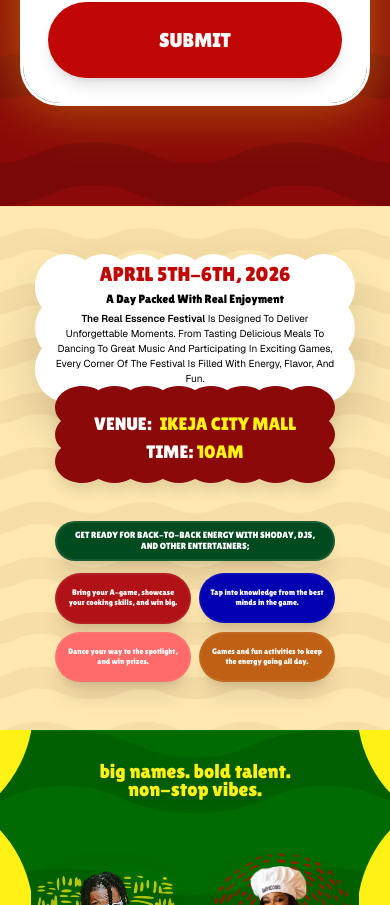
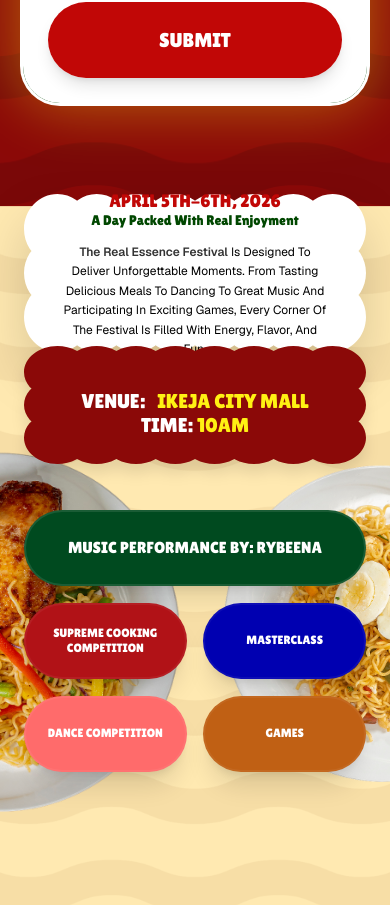
Before and after one commit to Jaymi-01/realessencefestival, a Next.js app: page / in a window 390 px wide. Shown: the part 819-1724 px from the top of the page. Built offline with nearby package versions, Linux system fonts and the light colour scheme; no server answers.

Commit message:
refactor: fixed the desktop view

```diff
--- a/components/Details.tsx
+++ b/components/Details.tsx
@@ -1,38 +1,48 @@
 "use client";
 
 import Image from "next/image";
-import { motion } from "framer-motion";
-import { useState, useEffect } from "react";
+import { useState, useRef } from "react";
+import { motion, AnimatePresence } from "framer-motion";
+import { X } from "@phosphor-icons/react";
+
+interface Activity {
+  title: string;
+  desc: string;
+  bg: string;
+}
 
 export default function Details() {
-  const [isMobile, setIsMobile] = useState(false);
+  const [hoveredActivity, setHoveredActivity] = useState<Activity | null>(null);
+  const timeoutRef = useRef<NodeJS.Timeout | null>(null);
 
-  useEffect(() => {
-    const checkMobile = () => setIsMobile(window.innerWidth < 768);
-    checkMobile();
-    window.addEventListener('resize', checkMobile);
-    return () => window.removeEventListener('resize', checkMobile);
-  }, []);
-
-  const activities = [
-    { title: "SUPREME COOKING\nCOMPETITION", desc: "Bring your A-game, showcase your cooking skills, and win big.", bg: "bg-[#B11217]" },
-    { title: "MASTERCLASS", desc: "Tap into knowledge from the best minds in the game.", bg: "bg-[#0000B1]" },
-    { title: "DANCE COMPETITION", desc: "Dance your way to the spotlight, and win prizes.", bg: "bg-[#FF6B6B]" },
-    { title: "GAMES", desc: "Games and fun activities to keep the energy going all day.", bg: "bg-[#C06014]" },
+  const activities: Activity[] = [
+    { title: "SUPREME COOKING\nCOMPETITION", desc: "Bring your A-game, showcase your cooking skills, and win big with our culinary challenge.", bg: "bg-[#B11217]" },
+    { title: "MASTERCLASS", desc: "Tap into knowledge from the best minds in the game and elevate your skills.", bg: "bg-[#0000B1]" },
+    { title: "DANCE COMPETITION", desc: "Dance your way to the spotlight, and win amazing prizes in our high-energy face-off.", bg: "bg-[#FF6B6B]" },
+    { title: "GAMES", desc: "Exciting games and fun activities to keep the energy going all day long.", bg: "bg-[#C06014]" },
   ];
 
-  const mainVariants = {
-    initial: { opacity: 1, y: 0 },
-    hover: { opacity: 0, y: -20 },
+  const rybeenaActivity: Activity = {
+    title: "MUSIC PERFORMANCE BY: RYBEENA",
+    desc: "Get ready for back-to-back energy with Rybeena, DJs, and other entertainers as we vibe through the festival.",
+    bg: "bg-[#004A1F]"
   };
 
-  const hoverVariants = {
-    initial: { opacity: 0, y: 20 },
-    hover: { opacity: 1, y: 0 },
+  const handleMouseEnter = (activity: Activity) => {
+    if (timeoutRef.current) clearTimeout(timeoutRef.current);
+    setHoveredActivity(activity);
   };
 
+  const handleMouseLeave = () => {
+    timeoutRef.current = setTimeout(() => {
+      setHoveredActivity(null);
+    }, 100);
+  };
+
+  const CAPSULE_HEIGHT = "h-[clamp(60px,9vh,85px)]";
+
   return (
-    <section className="relative md:min-h-[1000px] flex flex-col items-center justify-center overflow-visible py-12 md:py-24 font-lilita text-white">
+    <section className="relative min-h-screen flex flex-col items-center overflow-visible pb-[8vh] pt-0 font-lilita text-white">
       {/* Background */}
       <div className="absolute inset-0 z-0 pointer-events-none">
         <Image
@@ -40,96 +50,87 @@ export default function Details() {
           alt=""
           fill
           className="object-cover"
-          sizes="100vw"
+          priority
         />
       </div>
 
-      {/* Side Plates with Slide In */}
+      {/* Side Plates - Scaled down to prevent crowding center content */}
       <motion.div
         initial={{ x: -100, opacity: 0 }}
         whileInView={{ x: 0, opacity: 1 }}
         viewport={{ once: true }}
         transition={{ duration: 0.8, ease: "easeOut" }}
-        className="absolute left-0 top-1/2 -translate-y-1/2 w-[300px] md:w-[450px] h-[900px] z-10 pointer-events-none hidden md:block"
+        className="absolute left-0 top-1/2 -translate-y-1/2 w-[clamp(240px,25vw,450px)] aspect-[1/2] z-10 pointer-events-none opacity-50 lg:opacity-100"
       >
-        <Image src="/assets/plate-left.png" alt="" fill className="object-contain object-left" sizes="450px" />
+        <Image src="/assets/plate-left.png" alt="" fill className="object-contain object-left" priority />
       </motion.div>
       <motion.div
         initial={{ x: 100, opacity: 0 }}
         whileInView={{ x: 0, opacity: 1 }}
         viewport={{ once: true }}
         transition={{ duration: 0.8, ease: "easeOut" }}
-        className="absolute right-0 top-1/2 -translate-y-1/2 w-[300px] md:w-[450px] h-[900px] z-10 pointer-events-none hidden md:block"
+        className="absolute right-0 top-1/2 -translate-y-1/2 w-[clamp(240px,25vw,450px)] aspect-[1/2] z-10 pointer-events-none opacity-50 lg:opacity-100"
       >
-        <Image src="/assets/plate-right.png" alt="" fill className="object-contain object-right" sizes="450px" />
+        <Image src="/assets/plate-right.png" alt="" fill className="object-contain object-right" priority />
       </motion.div>
 
-      <div className="relative z-20 w-full px-6 flex flex-col items-center">
+      {/* Main Container - Anchored to top with stable side-gap */}
+      <div className="relative z-20 w-full max-w-[1440px] mx-auto px-6 flex flex-col items-center pt-[1vh]">
 
-        {/* Vector Date */}
+        {/* Vector Date - Orientation-aware width for cross-device consistency */}
         <motion.div
           initial={{ opacity: 0, scale: 0.9 }}
           whileInView={{ opacity: 1, scale: 1 }}
           viewport={{ once: true }}
           transition={{ duration: 0.6 }}
-          className="relative w-full max-w-[320px] md:max-w-[550px] mt-0 md:-mt-[350px] mb-6"
+          className="relative w-full max-w-[clamp(380px,85vw,620px)] landscape:max-w-[500px] -mt-[20px] lg:-mt-[50px] mb-[2vh]"
         >
           <div className="relative w-full aspect-[1046/484]">
-            <Image src="/assets/Vector-date.svg" alt="Date" fill className="object-contain drop-shadow-2xl" sizes="(max-width: 768px) 320px, 550px" />
-            <div className="absolute inset-0 flex flex-col items-center justify-center text-center px-4 md:px-10 pb-2">
+            <Image src="/assets/Vector-date.svg" alt="Date" fill className="object-contain drop-shadow-2xl" />
+            <div className="absolute inset-0 flex flex-col items-center justify-center text-center px-[8vw] pt-[2vh] pb-[3vh]">
               <motion.h2
-                initial={{ x: isMobile ? 0 : -50, y: isMobile ? 20 : 0, opacity: 0 }}
-                whileInView={{ x: 0, y: 0, opacity: 1 }}
-                viewport={{ once: true }}
-                transition={{ duration: 0.5, delay: 0.3, ease: "easeOut" }}
-                className="text-[#C10706] text-xl md:text-3xl font-lilita leading-tight"
+                className="text-[#C10706] text-[clamp(18px,3.2vw,44px)] landscape:text-[clamp(18px,2.5vw,36px)] font-lilita leading-[1.1] mt-[1.5vh]"
               >
                 APRIL 5TH-6TH, 2026
               </motion.h2>
               <motion.p
-                initial={{ x: isMobile ? 0 : 50, y: isMobile ? 20 : 0, opacity: 0 }}
-                whileInView={{ x: 0, y: 0, opacity: 1 }}
-                viewport={{ once: true }}
-                transition={{ duration: 0.5, delay: 0.5, ease: "easeOut" }}
-                className="text-black text-xs md:text-xl mt-1 font-lilita capitalize"
+                className="text-[#004700] text-[clamp(14px,2.4vw,30px)] landscape:text-[clamp(14px,2vw,24px)] mt-[0.2vh] font-lilita capitalize leading-tight"
               >
                 A Day Packed with Real Enjoyment
               </motion.p>
               <motion.p
-                initial={{ y: 20, opacity: 0 }}
-                whileInView={{ opacity: 1, y: 0 }}
-                viewport={{ once: true }}
-                transition={{ duration: 0.5, delay: 0.7 }}
-                className="text-black text-[10px] md:text-sm mt-1 font-sans capitalize md:block"
+                className="text-black text-[clamp(12px,1.6vw,18px)] landscape:text-[clamp(11px,1.3vw,16px)] mt-[1.5vh] font-sans capitalize leading-relaxed max-w-[95%]"
               >
-                <span className="font-semibold">The Real Essence Festival</span> is designed to deliver unforgettable moments. From tasting delicious meals to dancing to great music and participating in exciting games, every corner of the festival is filled with energy, flavor, and fun.
+                <span className="font-semibold text-black/80">The Real Essence Festival</span> is designed to deliver unforgettable moments. From tasting delicious meals to dancing to great music and participating in exciting games, every corner of the festival is filled with energy, flavor, and fun.
               </motion.p>
             </div>
           </div>
         </motion.div>
 
-        {/* Vector Venue - Slide In From Down */}
+        {/* Vector Venue - Proportional overlap with Date */}
         <motion.div
           initial={{ y: 50, opacity: 0 }}
           whileInView={{ y: 0, opacity: 1 }}
           viewport={{ once: true }}
           transition={{ duration: 0.6, delay: 0.8, ease: "easeOut" }}
-          className="relative w-full max-w-[280px] md:max-w-[450px] -mt-[70px] md:-mt-[100px] mb-2 z-20"
+          className="relative w-full max-w-[480px] -mt-[clamp(60px,8vw,120px)] mb-[1vh] z-20"
         >
           <div className="relative w-full aspect-[800/450]">
-            <Image src="/assets/Vector-venue.svg" alt="Venue" fill className="object-contain drop-shadow-xl" sizes="(max-width: 768px) 280px, 450px" />
-            <div className="absolute inset-0 flex flex-col items-center justify-center text-center px-4 md:px-10 pt-2 md:pt-6">
-              <p className="text-[#FFF113] text-lg md:text-3xl flex items-center gap-2 md:gap-3">
+            <Image src="/assets/Vector-venue.svg" alt="Venue" fill className="object-contain drop-shadow-xl" />
+            <div className="absolute inset-0 flex flex-col items-center justify-center text-center px-10 pt-4 gap-1">
+              <p className="text-[#FFF113] text-[clamp(20px,2.8vw,38px)] flex items-center gap-3 leading-none">
                 <span className="text-white">VENUE:</span> IKEJA CITY MALL
               </p>
-              <p className="text-[#FFF113] text-lg md:text-3xl">
+              <p className="text-[#FFF113] text-[clamp(20px,2.8vw,38px)] leading-none">
                 <span className="text-white">TIME:</span> 10AM
               </p>
             </div>
           </div>
         </motion.div>
 
-        <div className="w-full max-w-[280px] md:max-w-[550px] space-y-3 md:space-y-4 pb-0">
+        {/* Activities Section */}
+        <div className="w-full max-w-[650px] space-y-[2vh] pb-0">
+          {/* Rybeena Wide Capsule */}
           <motion.div
             initial={{ y: 50, opacity: 0 }}
             whileInView={{ y: 0, opacity: 1 }}
@@ -137,22 +138,19 @@ export default function Details() {
             transition={{ duration: 0.5, delay: 1.0, ease: "easeOut" }}
           >
             <motion.div
-              initial={isMobile ? "hover" : "initial"}
-              animate={isMobile ? "hover" : "initial"}
-              whileHover="hover"
-              className="group relative bg-[#004A1F] rounded-full py-2 md:py-4 px-6 cursor-pointer shadow-xl border-2 border-white/10 overflow-hidden min-h-[40px] md:min-h-[64px] flex items-center justify-center"
+              onMouseEnter={() => handleMouseEnter(rybeenaActivity)}
+              onMouseLeave={handleMouseLeave}
+              whileHover={{ scale: 1.02 }}
+              className={`group relative bg-[#004A1F] rounded-full px-8 cursor-pointer shadow-xl border-2 border-white/10 overflow-hidden ${CAPSULE_HEIGHT} flex items-center justify-center w-full transition-colors hover:bg-[#005A2F]`}
             >
-              <motion.div variants={mainVariants} className="text-center text-[10px] md:text-2xl uppercase leading-tight px-2">
-                MUSIC PERFORMANCE BY: SHODAY
-              </motion.div>
-              <motion.div variants={hoverVariants} className="absolute inset-0 flex items-center justify-center text-center px-4 text-[9px] md:text-lg uppercase leading-tight">
-                Get ready for back-to-back energy with Shoday, DJs, and other entertainers;
-              </motion.div>
+              <div className="text-center text-[clamp(16px,2vw,28px)] uppercase leading-tight px-2">
+                MUSIC PERFORMANCE BY: RYBEENA
+              </div>
             </motion.div>
           </motion.div>
 
-          {/* Activity Grid - Pills Slide From Down */}
-          <div className="grid grid-cols-2 gap-2 md:gap-4">
+          {/* Activity Grid */}
+          <div className="grid grid-cols-2 gap-[2vh]">
             {activities.map((act, i) => (
               <motion.div
                 key={i}
@@ -162,23 +160,58 @@ export default function Details() {
                 transition={{ duration: 0.5, delay: 1.1 + (i * 0.1), ease: "easeOut" }}
               >
                 <motion.div
-                  initial={isMobile ? "hover" : "initial"}
-                  animate={isMobile ? "hover" : "initial"}
-                  whileHover="hover"
-                  className={`group relative ${act.bg} rounded-full py-3 md:py-6 px-2 cursor-pointer shadow-xl border-2 border-white/5 overflow-hidden min-h-[50px] md:min-h-[100px] flex items-center justify-center w-full`}
+                  onMouseEnter={() => handleMouseEnter(act)}
+                  onMouseLeave={handleMouseLeave}
+                  whileHover={{ scale: 1.02 }}
+                  className={`group relative ${act.bg} rounded-full px-4 cursor-pointer shadow-xl border-2 border-white/5 overflow-hidden ${CAPSULE_HEIGHT} flex items-center justify-center w-full transition-transform`}
                 >
-                  <motion.div variants={mainVariants} className="text-center text-[9px] md:text-xl uppercase leading-tight whitespace-pre-line">
+                  <div className="text-center text-[clamp(12px,1.4vw,20px)] uppercase leading-tight whitespace-pre-line px-1">
                     {act.title}
-                  </motion.div>
-                  <motion.div variants={hoverVariants} className="absolute inset-0 flex items-center justify-center text-center px-2 text-[8px] md:text-base leading-tight">
-                    {act.desc}
-                  </motion.div>
+                  </div>
                 </motion.div>
               </motion.div>
             ))}
           </div>
         </div>
       </div>
+
+      {/* Activity Card (Hover Modal) */}
+      <AnimatePresence>
+        {hoveredActivity && (
+          <div className="fixed inset-0 z-[100] flex items-center justify-center p-6 pointer-events-none">
+            <motion.div
+              initial={{ opacity: 0 }}
+              animate={{ opacity: 1 }}
+              exit={{ opacity: 0 }}
+              className="absolute inset-0 bg-black/20 backdrop-blur-[2px]"
+            />
+            <motion.div
+              initial={{ scale: 0.9, opacity: 0, y: 10 }}
+              animate={{ scale: 1, opacity: 1, y: 0 }}
+              exit={{ scale: 0.9, opacity: 0, y: 10 }}
+              className="relative w-full max-w-[450px] bg-white p-8 rounded-[2.5rem] shadow-2xl border-4 border-[#FFF113] overflow-hidden pointer-events-auto"
+              onMouseEnter={() => {
+                if (timeoutRef.current) clearTimeout(timeoutRef.current);
+              }}
+              onMouseLeave={handleMouseLeave}
+            >
+              {/* Background Decoration */}
+              <div className="absolute top-0 right-0 w-32 h-32 bg-[#FFF113]/10 rounded-full -mr-16 -mt-16 blur-2xl" />
+              <div className="absolute bottom-0 left-0 w-32 h-32 bg-black/5 rounded-full -ml-16 -mb-16 blur-2xl" />
+
+              <div className="relative z-10 text-center flex flex-col items-center">
+                <h3 className="text-[clamp(22px,2.5vw,36px)] leading-tight mb-4 uppercase tracking-tight text-black">
+                  {hoveredActivity.title}
+                </h3>
+                <div className="w-12 h-1 bg-[#C10706] rounded-full mb-6" />
+                <p className="text-[clamp(14px,1.2vw,18px)] font-sans leading-relaxed text-black/80">
+                  {hoveredActivity.desc}
+                </p>
+              </div>
+            </motion.div>
+          </div>
+        )}
+      </AnimatePresence>
     </section>
   );
 }
```
